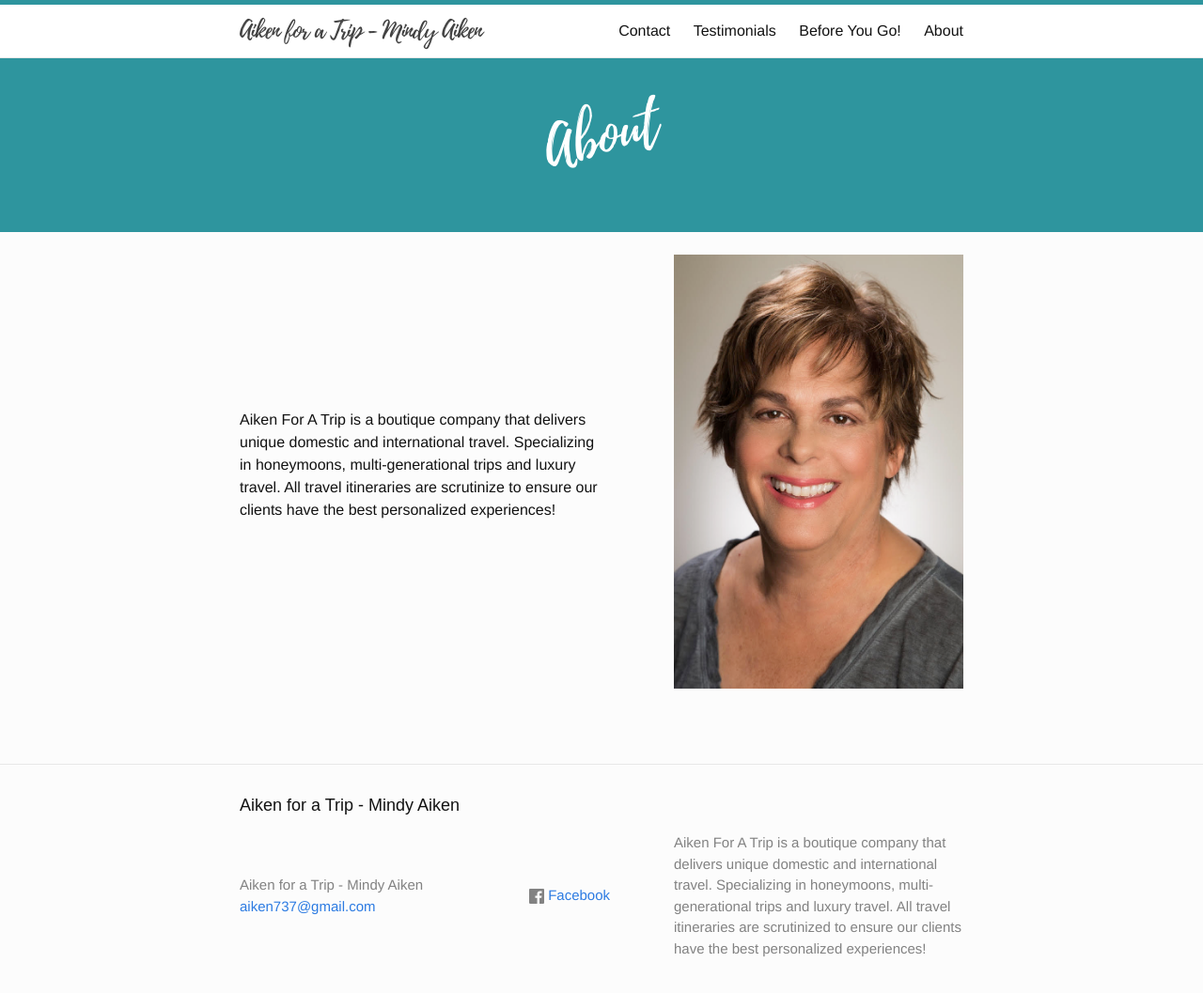
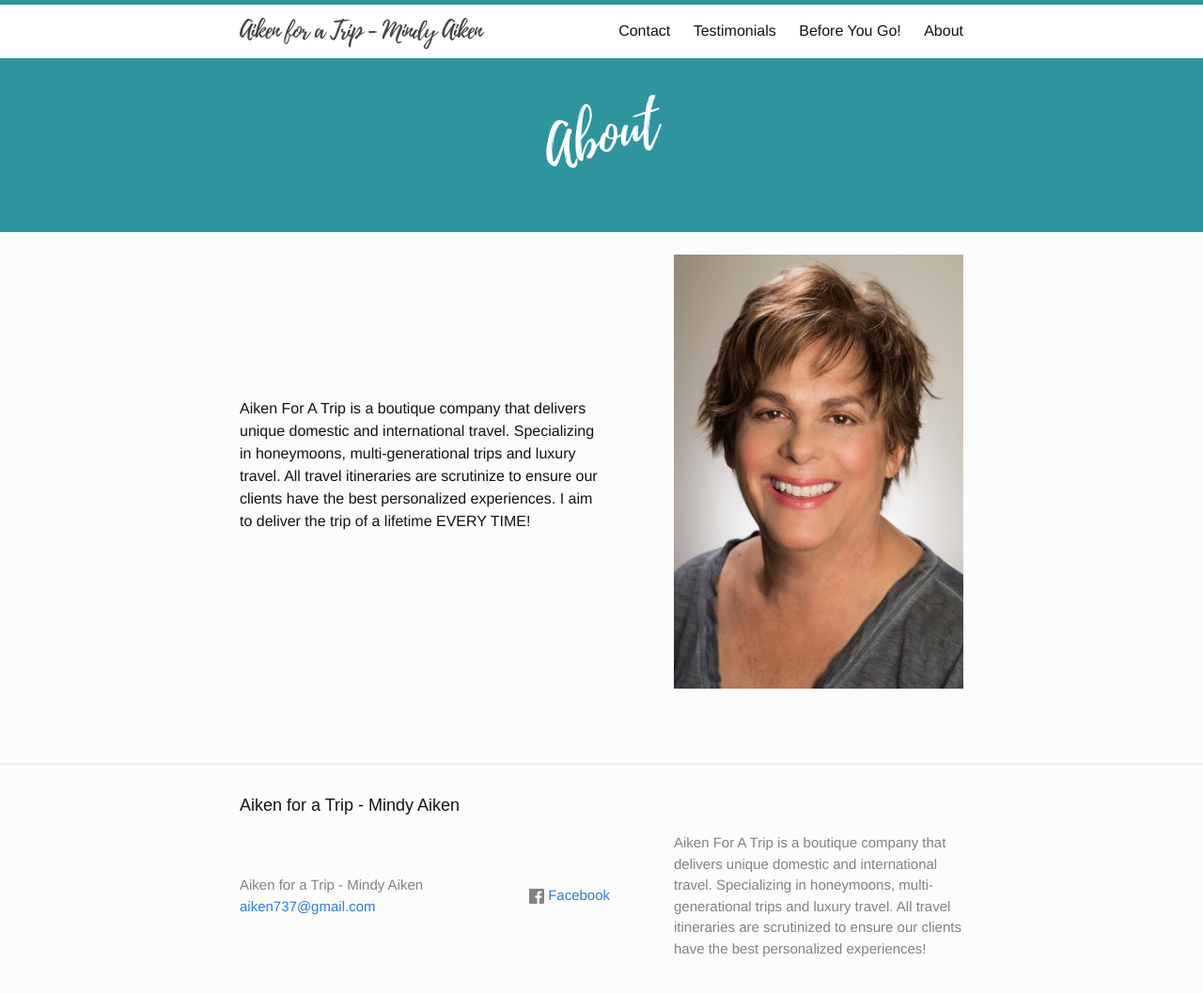
Before and after one commit to aikenfortrip/aikenfortrip.github.io, a Jekyll site: the page built from about.html, in a window 1280 px wide and 1116 px high. Shown: the top 1057 px of the window at 94% size. Built offline with Jekyll 4.4.1, drawn with Linux system fonts in a browser that asks for light colours.

Commit message:
Update about.html

```diff
--- a/about.html
+++ b/about.html
@@ -6,7 +6,7 @@ navOrder: 4
 <div class='row'>
   <div class='column'>
     <p>
-      Aiken For A Trip is a boutique company that delivers unique domestic and international travel. Specializing in honeymoons, multi-generational trips and luxury travel. All travel itineraries are scrutinize to ensure our clients have the best personalized experiences!
+      Aiken For A Trip is a boutique company that delivers unique domestic and international travel. Specializing in honeymoons, multi-generational trips and luxury travel. All travel itineraries are scrutinize to ensure our clients have the best personalized experiences. I aim to deliver the trip of a lifetime EVERY TIME!
     </p>
   </div>
   <div class='column size40 offset10'>
```
